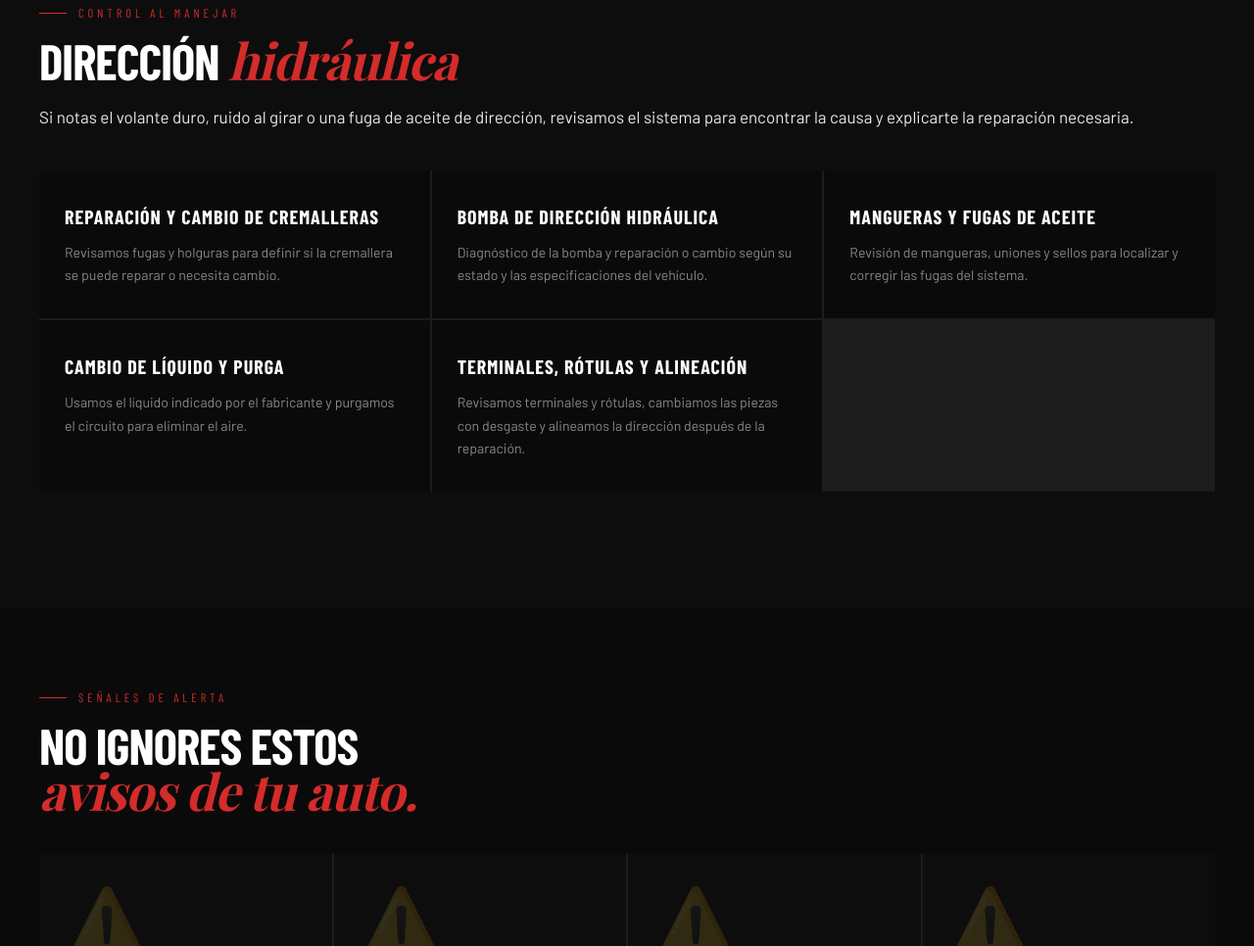
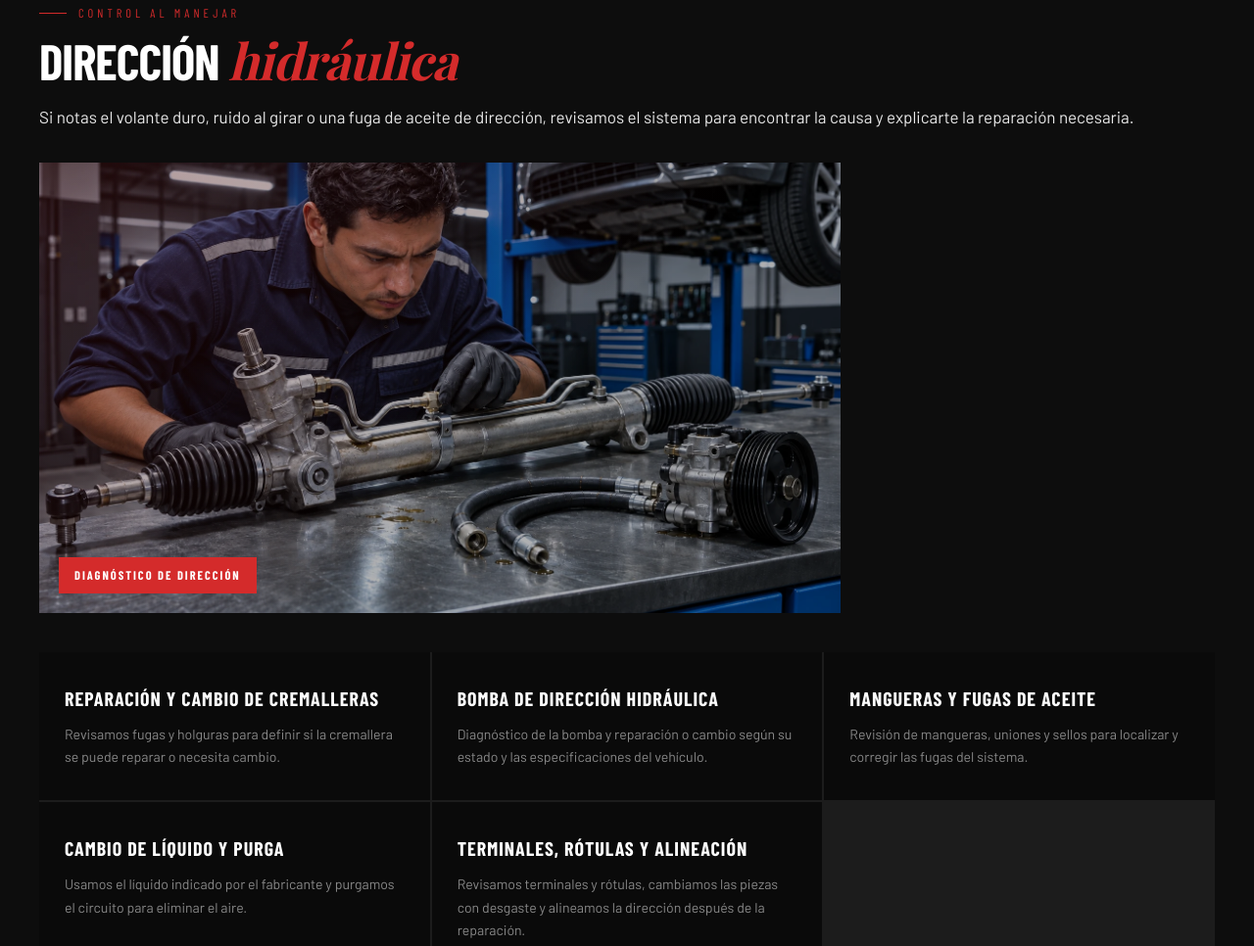
Before and after one commit to stash14-bit/mi-web, a website: page sistema-de-frenos-guayaquil/index.html in a window 1280 px wide. Shown: the part 2855-3821 px from the top of the page at 98% size. Drawn offline with nearby package versions, Linux system fonts and the light colour scheme; a web font is replaced by a local one.

Commit message:
Imagen en seccion Direccion hidraulica
Co-Authored-By: Claude Sonnet 5.5 <noreply@anthropic.com>

```diff
--- a/sistema-de-frenos-guayaquil/index.html
+++ b/sistema-de-frenos-guayaquil/index.html
@@ -405,6 +405,7 @@
     <div class="section-label">Control al manejar</div>
     <h2 class="section-title">Dirección <em>hidráulica</em></h2>
     <p class="lead">Si notas el volante duro, ruido al girar o una fuga de aceite de dirección, revisamos el sistema para encontrar la causa y explicarte la reparación necesaria.</p>
+    <div class="split-img reveal" style="margin:32px 0;min-height:0;aspect-ratio:16/9;max-height:460px"><img src="/img/direccion-hidraulica.webp" alt="Mecánico de Autonation revisando una cremallera de dirección hidráulica, bomba y mangueras en el taller" width="1672" height="941" loading="lazy"><div class="split-img-badge">Diagnóstico de dirección</div></div>
     <div class="services-grid reveal">
       <div class="svc-item">
         <h3>Reparación y cambio de cremalleras</h3>
```
Also changed, not shown: img/direccion-hidraulica.webp (added).
